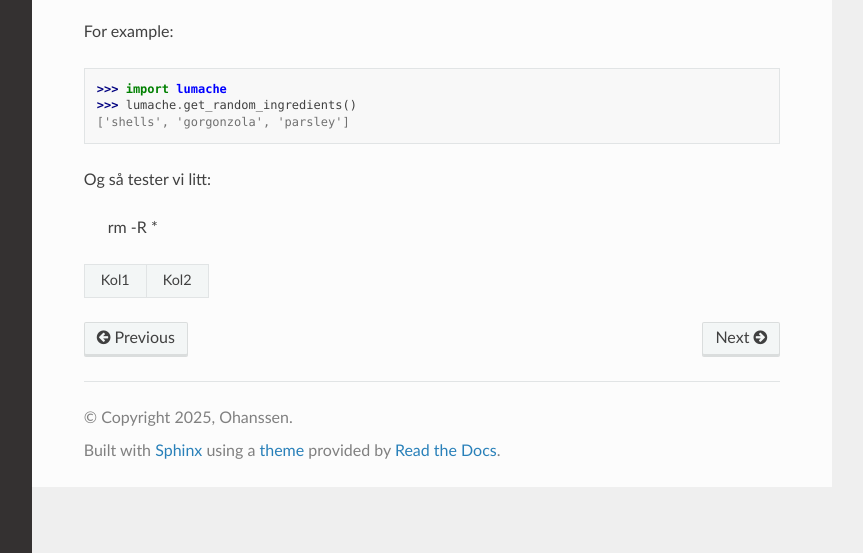
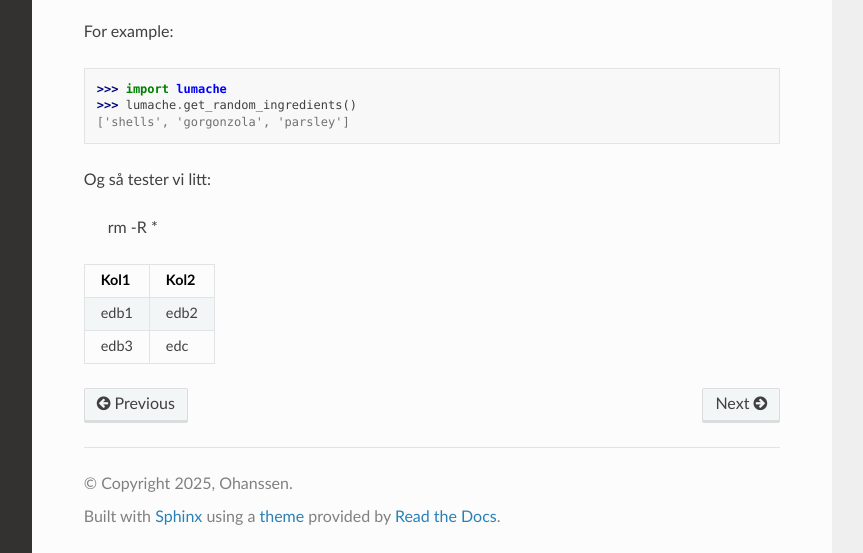
Before and after one commit to ohanssen/doc-test, a Sphinx documentation site: the page built from docs/source/usage.rst, in a window 1280 px wide and 1315 px high, cut to the strip 762-1315 px from the top of the window. Shown: the whole strip, without its empty margins (268-1131 px from the left). Built offline with Sphinx 7.4.7 and the Read the Docs theme 2.0.0, drawn with Linux system fonts in a browser that asks for light colours; pages that are not in the unit, such as notebooks, are missing from menus.

Commit message:
Update usage.rst

```diff
--- a/docs/source/usage.rst
+++ b/docs/source/usage.rst
@@ -39,3 +39,6 @@ Og så tester vi litt:
 ==== ====
 Kol1 Kol2
 ==== ====
+edb1 edb2
+edb3 edc
+==== ====
```
